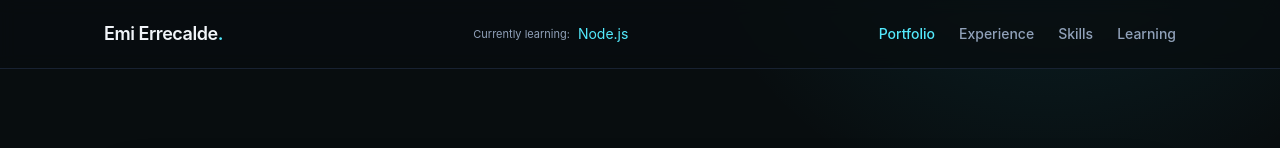
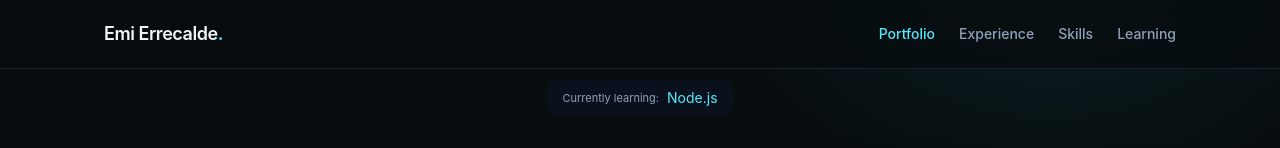
Before and after one commit to eerrecalde/emis-portfolio, a React (Vite) app: page / in a window 1280 px wide. Shown: the top 148 px of the page. Built offline with nearby package versions, Linux system fonts and the light colour scheme.

Commit message:
refine: link current learning badge

```diff
--- a/src/components/SiteLayout.tsx
+++ b/src/components/SiteLayout.tsx
@@ -1,5 +1,5 @@
 import { useEffect, type ReactNode } from 'react';
-import { NavLink, useLocation } from 'react-router';
+import { Link, NavLink, useLocation } from 'react-router';
 import type { LearningItem } from '../types/portfolio';
 
 type SiteLayoutProps = {
@@ -30,7 +30,7 @@ export function SiteLayout({
       >
         Skip to content
       </a>
-      <header className="border-b border-slate-800/80 bg-[#080d0f]/80 backdrop-blur">
+      <header className="relative border-b border-slate-800/80 bg-[#080d0f]/80 backdrop-blur">
         <div className="mx-auto flex max-w-6xl flex-col items-start gap-3 px-5 py-4 sm:flex-row sm:items-center sm:justify-between sm:gap-4 sm:px-10 sm:py-5">
           <NavLink
             className="text-lg font-semibold tracking-tight text-slate-100 focus-visible:rounded focus-visible:outline-2 focus-visible:outline-offset-4 focus-visible:outline-cyan-300 sm:text-lg"
@@ -38,26 +38,6 @@ export function SiteLayout({
           >
             Emi Errecalde<span className="text-cyan-300">.</span>
           </NavLink>
-          {currentLearning.length > 0 ? (
-            <p className="hidden items-center gap-2 lg:flex">
-              <span className="text-[11px] font-normal text-slate-400">
-                Currently learning:
-              </span>
-              {currentLearning.map((item, index) => (
-                <span
-                  className="text-sm font-normal text-cyan-300"
-                  key={item.id}
-                >
-                  {index > 0 ? (
-                    <span aria-hidden="true" className="mr-2 text-cyan-300/60">
-                      ·
-                    </span>
-                  ) : null}
-                  {item.shortDisplayName ?? item.displayName}
-                </span>
-              ))}
-            </p>
-          ) : null}
           <nav
             className="flex items-center gap-4 sm:gap-6"
             aria-label="Primary navigation"
@@ -112,6 +92,27 @@ export function SiteLayout({
             </NavLink>
           </nav>
         </div>
+        {currentLearning.length > 0 ? (
+          <Link
+            aria-label="View learning record"
+            className="absolute left-1/2 top-full z-10 hidden -translate-x-1/2 translate-y-3 items-center gap-2 rounded-xl bg-slate-900/50 px-4 py-2 focus-visible:outline-2 focus-visible:outline-offset-4 focus-visible:outline-cyan-300 lg:flex"
+            to="/learning"
+          >
+            <span className="text-[11px] font-normal text-slate-400">
+              Currently learning:
+            </span>
+            {currentLearning.map((item, index) => (
+              <span className="text-sm font-normal text-cyan-300" key={item.id}>
+                {index > 0 ? (
+                  <span aria-hidden="true" className="mr-2 text-cyan-300/60">
+                    ·
+                  </span>
+                ) : null}
+                {item.shortDisplayName ?? item.displayName}
+              </span>
+            ))}
+          </Link>
+        ) : null}
       </header>
       <main
         className="mx-auto max-w-6xl px-5 py-12 sm:px-10 sm:py-16 lg:py-20"
```
Also changed, not shown: 1 other file (tests, documents, lock files or other folders).
